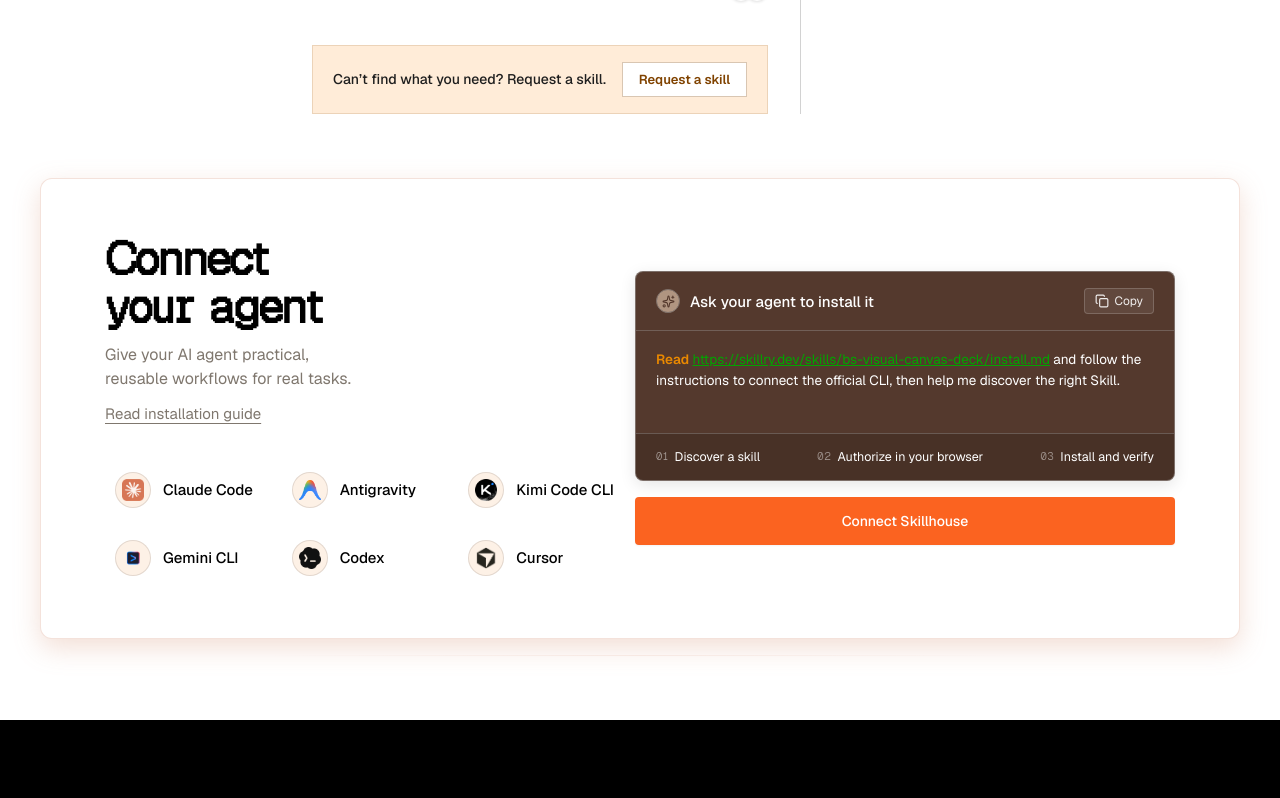
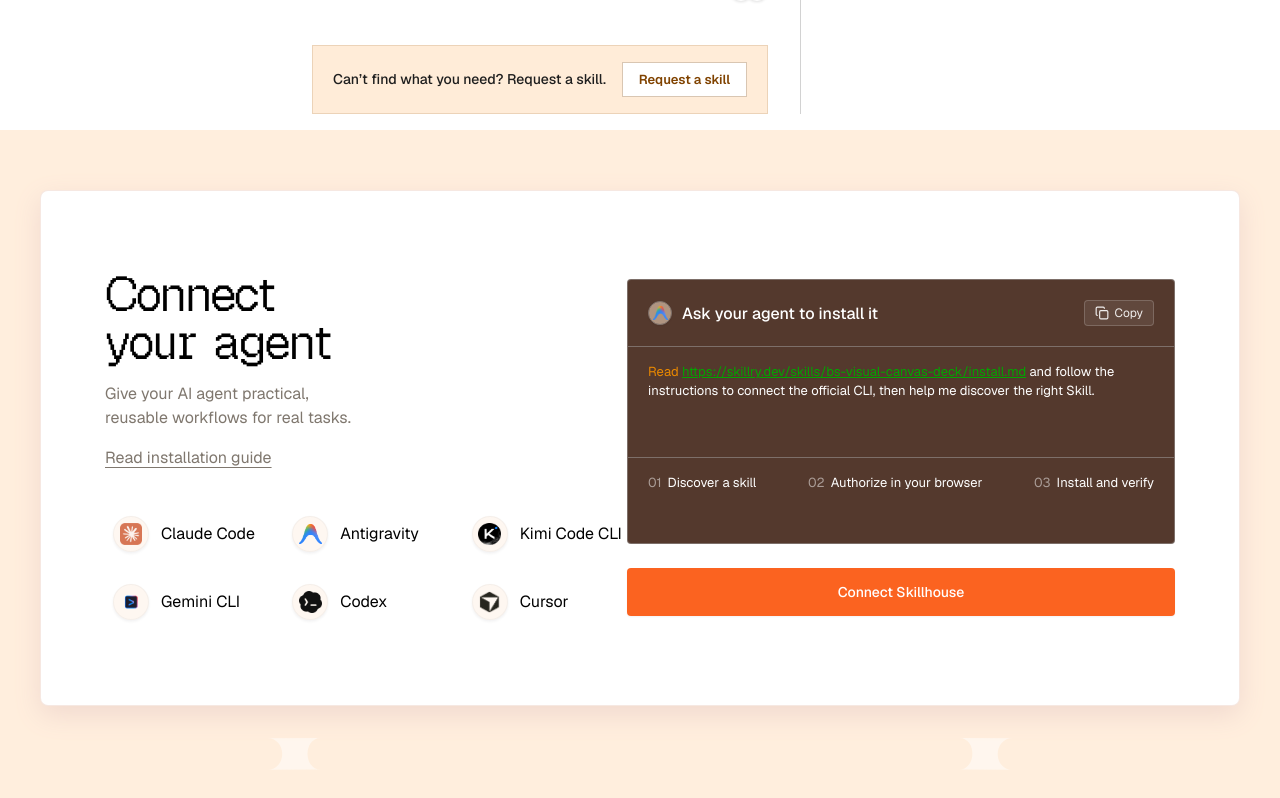
Before and after one commit to Cannon-Leo/Skillhouse, a Next.js app: page / in a window 1280 px wide. Shown: the part 1300-2098 px from the top of the page. Built offline with nearby package versions, Linux system fonts and the light colour scheme.

Commit message:
feat(agent-banner): update ConnectAgentBanner with 1:1 Figma node 759:12087 assets and showcase docs

```diff
--- a/src/components/features/ConnectAgentBanner.module.css
+++ b/src/components/features/ConnectAgentBanner.module.css
@@ -1,30 +1,30 @@
-/* ConnectAgentBanner.module.css */
+/* ConnectAgentBanner.module.css — Figma Node 759:12087 */
 
 .section {
   width: 100%;
-  max-width: 1600px;
-  margin: 0 auto;
-  padding: 48px 40px 64px;
+  background: #FFEEDD;
+  padding: 60px 40px;
   box-sizing: border-box;
   display: flex;
   flex-direction: column;
   align-items: center;
+  position: relative;
 }
 
 .card {
   width: 100%;
   max-width: 1360px;
+  min-height: 516px;
   background: var(--color-white, #FFFFFF);
-  border: 1px solid rgba(241, 217, 207, 0.75);
-  border-radius: 12px;
-  box-shadow: 0px 9px 26.1px 0px rgba(241, 217, 207, 0.85);
+  border: 1px solid rgba(241, 217, 207, 0.6);
+  border-radius: 8px;
+  box-shadow: 0px 9px 26.1px 0px rgba(241, 217, 207, 1);
   display: flex;
   align-items: center;
   justify-content: space-between;
   gap: 48px;
-  padding: 56px 64px;
+  padding: 64px 64px;
   box-sizing: border-box;
-  transition: box-shadow var(--transition-normal);
 }
 
 .leftColumn {
@@ -32,22 +32,23 @@
   min-width: 0;
   display: flex;
   flex-direction: column;
-  gap: 32px;
+  gap: 28px;
 }
 
 .headingGroup {
   display: flex;
   flex-direction: column;
-  gap: 12px;
+  gap: 16px;
 }
 
 .title {
   font-family: var(--font-pixel), var(--font-geist-pixel), sans-serif;
-  font-size: 46px;
-  line-height: 1.05;
+  font-size: 48px;
+  line-height: 1;
   letter-spacing: -0.04em;
-  color: var(--color-text-primary, #000000);
+  color: #000000;
   margin: 0;
+  font-weight: 400;
 }
 
 .subtitle {
@@ -60,7 +61,7 @@
 
 .guideLink {
   font-family: var(--font-sans), var(--font-geist-sans), sans-serif;
-  font-size: 15px;
+  font-size: 16px;
   line-height: 1.5;
   color: #7F776E;
   text-decoration: underline;
@@ -77,8 +78,8 @@
 .agentsGrid {
   display: grid;
   grid-template-columns: repeat(3, minmax(0, 1fr));
-  gap: 20px 48px;
-  margin-top: 8px;
+  gap: 20px 64px;
+  margin-top: 12px;
 }
 
 .agentItem {
@@ -86,7 +87,7 @@
   align-items: center;
   gap: 12px;
   cursor: pointer;
-  padding: 6px 10px;
+  padding: 6px 8px;
   border-radius: 8px;
   transition: all var(--transition-fast);
   user-select: none;
@@ -104,51 +105,53 @@
 .agentLogoWrapper {
   width: 36px;
   height: 36px;
-  border-radius: 50%;
-  background: rgba(251, 225, 199, 0.45);
-  border: 1px solid rgba(125, 112, 106, 0.2);
+  border-radius: 54px;
+  background: rgba(251, 225, 199, 0.26);
+  border: 0.3px solid rgba(166, 166, 166, 0.1);
   display: flex;
   align-items: center;
   justify-content: center;
   flex-shrink: 0;
+  box-shadow: 0px 1.5px 3px 0px rgba(16, 24, 40, 0.06);
 }
 
 .agentLogo {
-  width: 22px;
-  height: 22px;
+  width: 22.5px;
+  height: 22.5px;
   object-fit: contain;
 }
 
 .agentName {
   font-family: var(--font-sans), var(--font-geist-sans), sans-serif;
-  font-size: 15px;
-  font-weight: 500;
-  color: var(--color-text-primary, #000000);
+  font-size: 16px;
+  line-height: 20px;
+  color: #000000;
   white-space: nowrap;
 }
 
 .rightColumn {
-  width: 540px;
+  width: 548px;
   max-width: 100%;
   flex-shrink: 0;
   display: flex;
   flex-direction: column;
-  gap: 16px;
+  gap: 24px;
 }
 
 .terminalBox {
+  width: 100%;
+  min-height: 265px;
   background: #54392D;
   border: 1px solid rgba(166, 166, 166, 0.5);
-  border-radius: 8px;
+  border-radius: 4px;
   overflow: hidden;
   display: flex;
   flex-direction: column;
-  box-shadow: 0 4px 16px rgba(0, 0, 0, 0.1);
 }
 
 .terminalHeader {
-  padding: 16px 20px;
-  border-bottom: 1px solid rgba(166, 166, 166, 0.35);
+  padding: 20px;
+  border-bottom: 1px solid rgba(166, 166, 166, 0.5);
   display: flex;
   align-items: center;
   justify-content: space-between;
@@ -163,22 +166,26 @@
 .terminalAvatar {
   width: 24px;
   height: 24px;
-  border-radius: 50%;
+  border-radius: 36px;
   background: rgba(251, 225, 199, 0.55);
-  border: 0.5px solid #7D706A;
+  border: 0.2px solid #7D706A;
   display: flex;
   align-items: center;
   justify-content: center;
   flex-shrink: 0;
+  box-shadow: 0px 1px 2px rgba(16, 24, 40, 0.06);
 }
 
 .avatarIcon {
-  color: #54392D;
+  width: 15px;
+  height: 15px;
+  object-fit: contain;
 }
 
 .terminalTitle {
   font-family: var(--font-sans), var(--font-geist-sans), sans-serif;
-  font-size: 15px;
+  font-size: 16px;
+  line-height: 1.45;
   font-weight: 500;
   color: #FFFFFF;
 }
@@ -208,21 +215,20 @@
 }
 
 .promptArea {
-  padding: 18px 20px 42px;
-  min-height: 96px;
+  padding: 16px 20px 48px;
+  min-height: 110px;
 }
 
 .promptText {
   margin: 0;
   font-family: var(--font-sans), var(--font-geist-sans), sans-serif;
-  font-size: 13.5px;
-  line-height: 1.55;
+  font-size: 13px;
+  line-height: 1.45;
   color: #FFFFFF;
 }
 
 .keyword {
   color: #EA8900;
-  font-weight: 600;
 }
 
 .url {
@@ -232,9 +238,8 @@
 }
 
 .stepsFooter {
-  padding: 14px 20px;
-  border-top: 1px solid rgba(166, 166, 166, 0.35);
-  background: rgba(0, 0, 0, 0.15);
+  padding: 16px 20px;
+  border-top: 1px solid rgba(166, 166, 166, 0.5);
   display: flex;
   align-items: center;
   justify-content: space-between;
@@ -249,22 +254,21 @@
 }
 
 .stepNum {
-  font-family: var(--font-pixel), var(--font-geist-mono), monospace;
-  font-size: 11px;
+  font-family: var(--font-sans), var(--font-geist-sans), sans-serif;
+  font-size: 13px;
   color: rgba(255, 255, 255, 0.5);
-  letter-spacing: 0.04em;
 }
 
 .stepText {
   font-family: var(--font-sans), var(--font-geist-sans), sans-serif;
-  font-size: 12.5px;
+  font-size: 13px;
   color: #FFFFFF;
 }
 
 .connectButton {
   width: 100%;
   height: 48px;
-  background: var(--color-brand, #FB6320);
+  background: #FB6320;
   border: none;
   border-radius: 4px;
   color: #FFFFFF;
@@ -276,12 +280,11 @@
   display: flex;
   align-items: center;
   justify-content: center;
-  box-shadow: 0 1px 2px rgba(16, 24, 40, 0.05);
+  box-shadow: 0px 1px 2px 0px rgba(16, 24, 40, 0.05);
 }
 
 .connectButton:hover {
-  background: #e05316;
-  transform: scale(0.98);
+  background: #E05215;
 }
 
 .connectButton:active {
@@ -289,33 +292,34 @@
 }
 
 .bracketContainer {
-  margin-top: 16px;
+  margin-top: 32px;
   width: 100%;
   max-width: 746px;
   display: flex;
   justify-content: space-between;
   align-items: center;
-  opacity: 0.6;
-  pointer-events: none;
 }
 
-.bracketLine {
-  width: 100%;
-  height: 1px;
-  background: linear-gradient(90deg, transparent 0%, rgba(241, 217, 207, 0.8) 50%, transparent 100%);
+.accentSvg {
+  opacity: 0.7;
+}
+
+.accentSvgFlipped {
+  opacity: 0.7;
+  transform: scaleX(-1);
 }
 
 /* Responsive Breakpoints */
 @media (max-width: 1200px) {
   .card {
-    padding: 44px 48px;
+    padding: 48px 40px;
     gap: 36px;
   }
   .rightColumn {
     width: 480px;
   }
   .title {
-    font-size: 38px;
+    font-size: 40px;
   }
 }
 
@@ -333,7 +337,7 @@
 
 @media (max-width: 768px) {
   .section {
-    padding: 32px 20px 48px;
+    padding: 40px 16px;
   }
   .card {
     padding: 28px 20px;
@@ -350,6 +354,9 @@
     align-items: flex-start;
     gap: 8px;
   }
+  .bracketContainer {
+    max-width: 320px;
+  }
 }
 
 @media (max-width: 480px) {
--- a/src/components/features/ConnectAgentBanner.tsx
+++ b/src/components/features/ConnectAgentBanner.tsx
@@ -2,7 +2,7 @@
 
 import React, { useState } from "react";
 import Image from "next/image";
-import { Copy, Check, Sparkles } from "lucide-react";
+import { Copy, Check } from "lucide-react";
 import styles from "./ConnectAgentBanner.module.css";
 
 export interface SupportedAgent {
@@ -21,12 +21,12 @@
 }
 
 const DEFAULT_AGENTS: SupportedAgent[] = [
-  { id: "claude-code", name: "Claude Code", logo: "/figma/logo-1.png" },
-  { id: "antigravity", name: "Antigravity", logo: "/figma/logo-2.png" },
-  { id: "kimi-code", name: "Kimi Code CLI", logo: "/figma/logo-3.png" },
-  { id: "gemini-cli", name: "Gemini CLI", logo: "/figma/logo-4.png" },
-  { id: "codex", name: "Codex", logo: "/figma/logo-5.png" },
-  { id: "cursor", name: "Cursor", logo: "/figma/logo-6.png" },
+  { id: "claude-code", name: "Claude Code", logo: "/figma/agent-claude.png" },
+  { id: "antigravity", name: "Antigravity", logo: "/figma/agent-antigravity.png" },
+  { id: "kimi-code", name: "Kimi Code CLI", logo: "/figma/agent-kimi.png" },
+  { id: "gemini-cli", name: "Gemini CLI", logo: "/figma/agent-gemini.png" },
+  { id: "codex", name: "Codex", logo: "/figma/agent-codex.png" },
+  { id: "cursor", name: "Cursor", logo: "/figma/agent-cursor.png" },
 ];
 
 const DEFAULT_PROMPT =
@@ -64,10 +64,10 @@
   return (
     <section
       className={`${styles.section} ${className}`}
-      aria-label="Connect your AI agent"
+      aria-label="Connect your AI agent (Node 759:12087)"
     >
       <div className={styles.card}>
-        {/* Left Column: Title, Subtitle, Guides, and Supported Agents */}
+        {/* Left Column: Title, Subtitle, Guides, and Supported Agents (Figma 759:12090) */}
         <div className={styles.leftColumn}>
           <div className={styles.headingGroup}>
             <h2 className={styles.title}>
@@ -138,14 +138,21 @@
           </div>
         </div>
 
-        {/* Right Column: Code/Terminal Card & Connect Button */}
+        {/* Right Column: Code/Terminal Card & Connect Button (Figma 759:12131) */}
         <div className={styles.rightColumn}>
           <div className={styles.terminalBox}>
-            {/* Header */}
+            {/* Header (Figma 759:12147) */}
             <div className={styles.terminalHeader}>
               <div className={styles.terminalHeaderLeft}>
                 <div className={styles.terminalAvatar}>
-                  <Sparkles size={13} className={styles.avatarIcon} />
+                  <Image
+                    src="/figma/agent-antigravity.png"
+                    alt=""
+                    width={15}
+                    height={15}
+                    className={styles.avatarIcon}
+                    unoptimized
+                  />
                 </div>
                 <span className={styles.terminalTitle}>Ask your agent to install it</span>
               </div>
@@ -161,7 +168,7 @@
               </button>
             </div>
 
-            {/* Instruction Snippet */}
+            {/* Instruction Snippet (Figma 759:12158) */}
             <div className={styles.promptArea}>
               <p className={styles.promptText}>
                 <span className={styles.keyword}>Read</span>{" "}
@@ -172,7 +179,7 @@
               </p>
             </div>
 
-            {/* Steps Footer */}
+            {/* Steps Footer (Figma 759:12159) */}
             <div className={styles.stepsFooter}>
               <div className={styles.stepBadge}>
                 <span className={styles.stepNum}>01</span>
@@ -189,7 +196,7 @@
             </div>
           </div>
 
-          {/* Primary CTA Button */}
+          {/* Primary CTA Button (Figma 759:12163) */}
           <button
             type="button"
             onClick={handleConnectClick}
@@ -201,9 +208,24 @@
         </div>
       </div>
 
-      {/* Decorative Bottom Accents (Figma 4640:6027) */}
+      {/* Decorative Bottom Accents (Figma 759:12167) */}
       <div className={styles.bracketContainer} aria-hidden="true">
-        <span className={styles.bracketLine} />
+        <Image
+          src="/figma/agent-cloud-accent.svg"
+          alt=""
+          width={54}
+          height={32}
+          className={styles.accentSvg}
+          unoptimized
+        />
+        <Image
+          src="/figma/agent-cloud-accent.svg"
+          alt=""
+          width={54}
+          height={32}
+          className={styles.accentSvgFlipped}
+          unoptimized
+        />
       </div>
     </section>
   );
--- a/src/components/features/index.ts
+++ b/src/components/features/index.ts
@@ -7,6 +7,7 @@
 export * from "./SkillAudienceBox";
 export * from "./SkillRuntimeSpecs";
 export * from "./LoginModal";
+export * from "./ConnectAgentBanner";
 
 export * from "./AdCard";
 export * from "./CategoriesDropdown";
```
Also changed, not shown: src/components/design-system/DesignSystemShowcase.tsx (+17 -0 lines), public/figma/agent-cloud-accent.svg (added).
